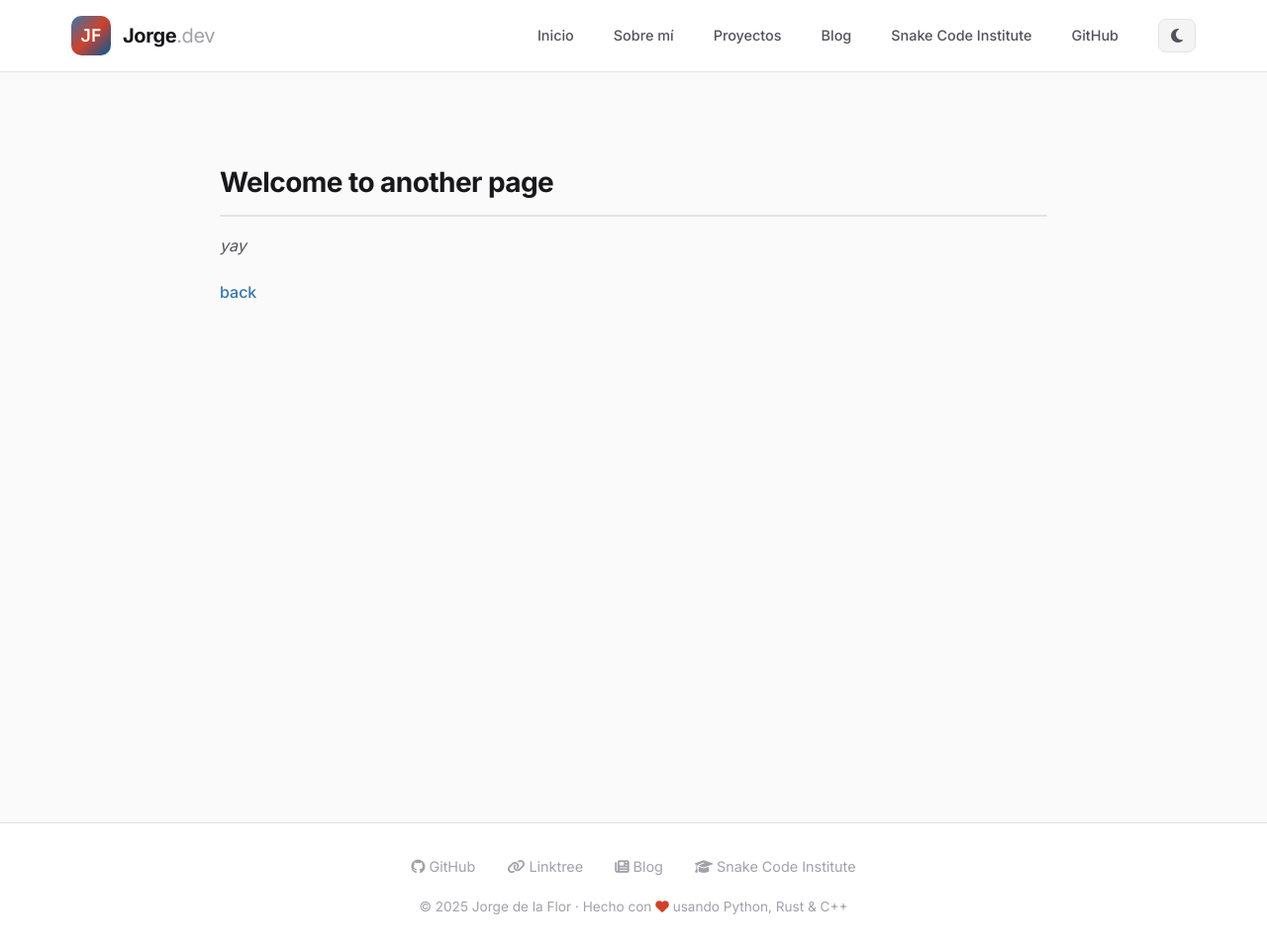
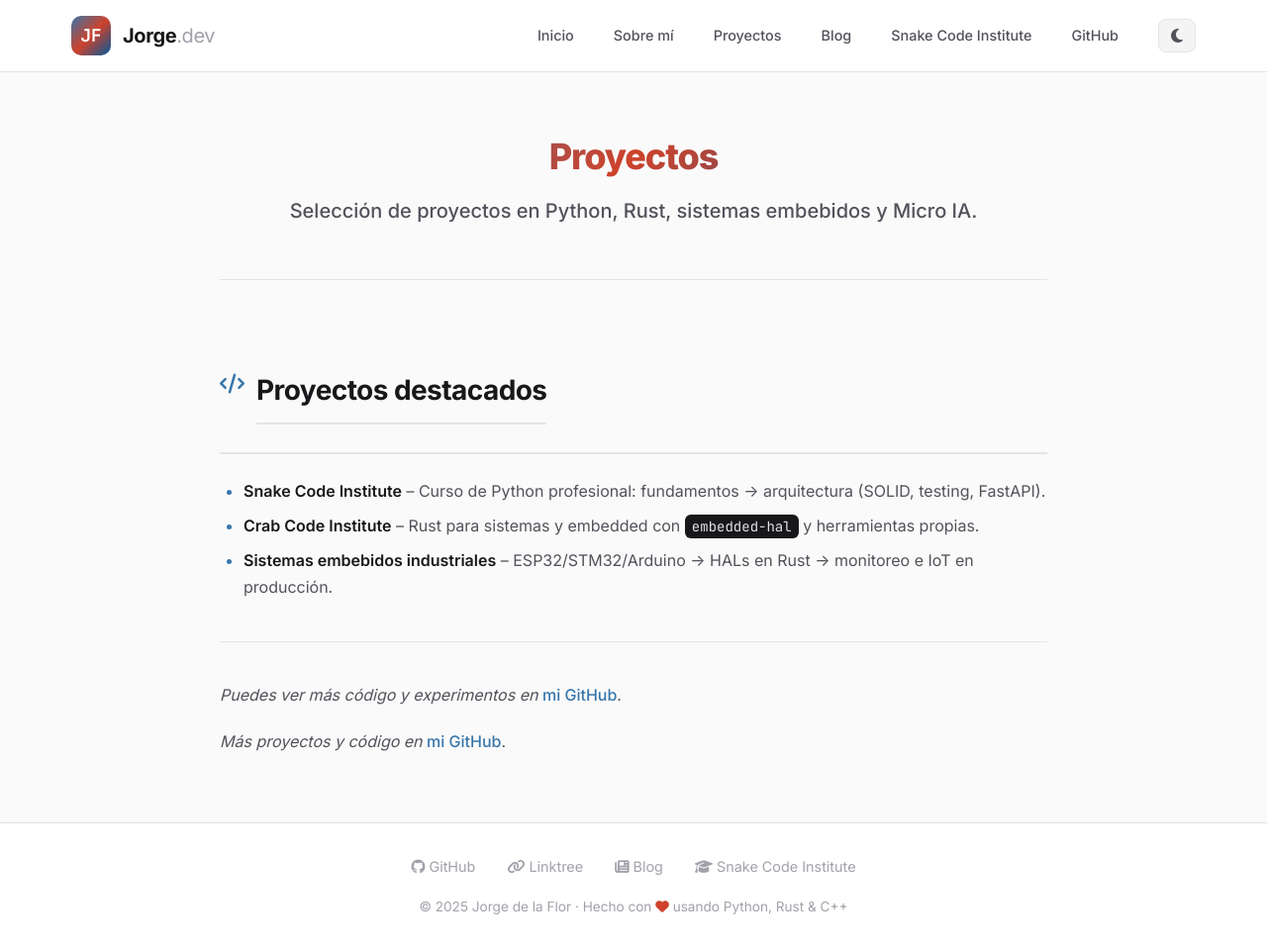
Before and after one commit to Jorge-de-la-Flor/Jorge-de-la-Flor.github.io, a Jekyll site: the page built from md_pages/proyectos/index.md, in a window 1280 px wide and 960 px high. Shown: the whole window at 99% size. Built offline with Jekyll 4.4.1, drawn with Linux system fonts in a browser that asks for light colours.

Commit message:
gneral update

```diff
--- a/md_pages/proyectos/index.md
+++ b/md_pages/proyectos/index.md
@@ -6,8 +6,27 @@
 permalink: md_pages/proyectos/
 ---
 
-## Welcome to another page
+<div class="profile-hero" style="padding: 1rem 0 2rem;">
+  <h1 class="profile-name">Proyectos</h1>
+  <p class="profile-title">
+    Selección de proyectos en Python, Rust, sistemas embebidos y Micro IA.
+  </p>
+</div>
 
-_yay_
+<div class="section-header">
+  <i class="fas fa-code section-icon"></i>
+  <h2 class="section-title">Proyectos destacados</h2>
+</div>
 
-[back](././)
+- **Snake Code Institute** – Curso de Python profesional: fundamentos → arquitectura (SOLID, testing, FastAPI).
+- **Crab Code Institute** – Rust para sistemas y embedded con `embedded-hal` y herramientas propias.
+- **Sistemas embebidos industriales** – ESP32/STM32/Arduino → HALs en Rust → monitoreo e IoT en producción.
+
+---
+
+_Puedes ver más código y experimentos en_ [mi GitHub]({{ site.github.owner_url }}).
+
+<p>
+  <em>Más proyectos y código en</em>
+  <a href="{{ site.github.owner_url }}">mi GitHub</a>.
+</p>
```
Also changed, not shown: md_pages/about/index.md (+12 -1 lines), md_pages/blog/index.md (+0 -2 lines).
